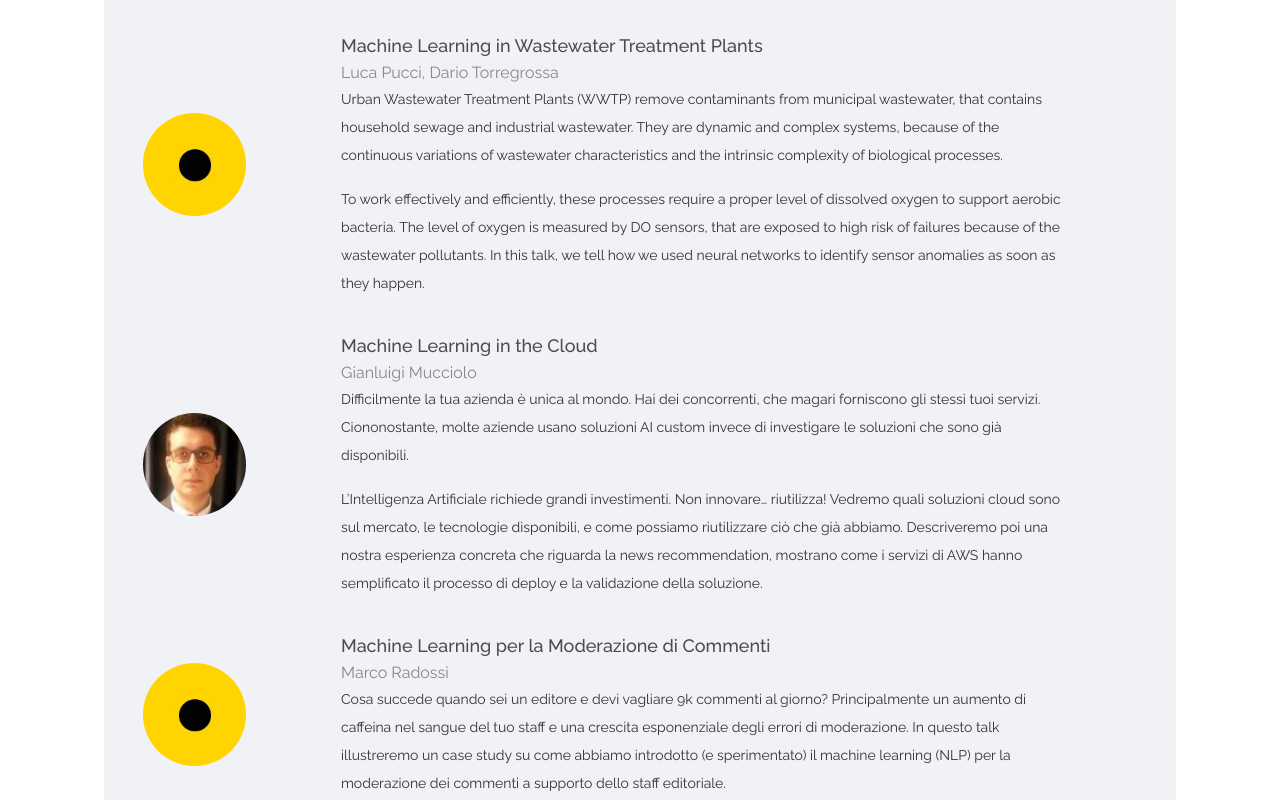
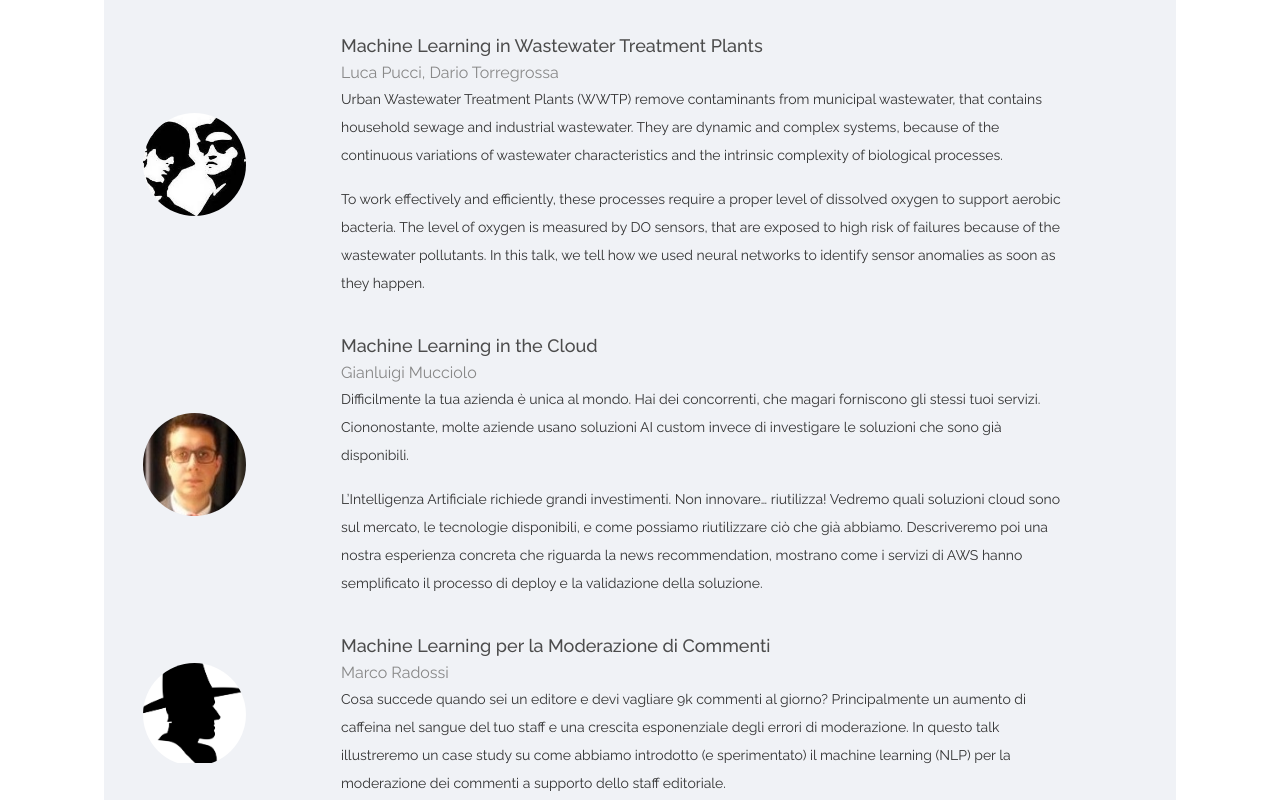
Before and after one commit to coders51/ExMachinaConf, a plain HTML site: page index.html in a window 1280 px wide. Shown: the part 1976-2776 px from the top of the page. Drawn offline with Linux system fonts and the light colour scheme.

Commit message:
Add speaker placeholders

```diff
--- a/index.html
+++ b/index.html
@@ -208,7 +208,7 @@
 							</div>
 
 							<div class="calendar_item d-flex flex-row align-items-center justify-content-start">
-								<div><div class="calendar_item_image d-none d-sm-block"><img src="images/event_1.jpg" alt=""></div></div>
+								<div><div class="calendar_item_image d-none d-sm-block"><img src="images/speakers/pucci_torregrossa.jpg" alt=""></div></div>
 								<div class="calendar_item_time d-none d-sm-block">
 									<div></div>
 									<div></div>
@@ -240,7 +240,7 @@
 							</div>
 
 							<div class="calendar_item d-flex flex-row align-items-center justify-content-start">
-								<div><div class="calendar_item_image d-none d-sm-block"><img src="images/event_1.jpg" alt=""></div></div>
+								<div><div class="calendar_item_image d-none d-sm-block"><img src="images/speakers/radossi.jpg" alt=""></div></div>
 								<div class="calendar_item_time d-none d-sm-block">
 									<div></div>
 									<div></div>
```
Also changed, not shown: images/speakers/pucci_torregrossa.jpg (added), images/speakers/radossi.jpg (added).
